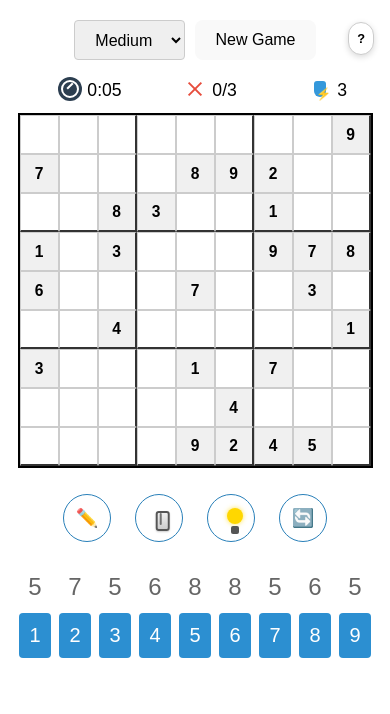
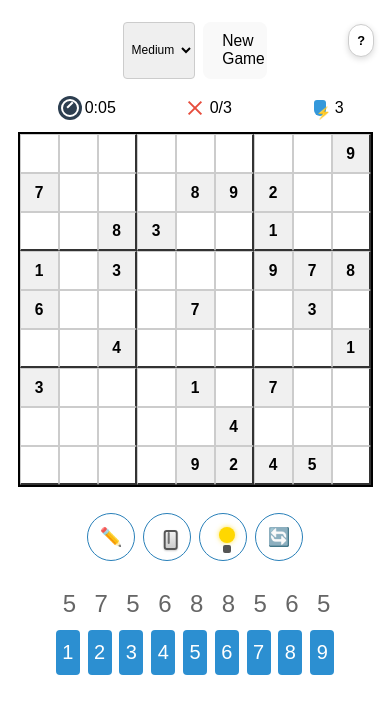
Before and after one commit to kiranofans/sudoku_game, a React (Vite) app: page / in a window 390 px wide. Shown: the top 714 px of the page. Built offline with nearby package versions, Linux system fonts and the light colour scheme; a small style sheet from the web is missing.

Commit message:
test Ui on devices

```diff
--- a/src/App.css
+++ b/src/App.css
@@ -10,11 +10,86 @@
   font-family: Arial, sans-serif;
   padding: 0 1rem;
   max-width: 100%;
+  min-height: auto;
   box-sizing: border-box;
+
 }
 
 body {
   padding: env(safe-area-inset-top) env(safe-area-inset-right) env(safe-area-inset-bottom) env(safe-area-inset-left);
+}
+
+/* Top-right floating How To button */
+.how-to-play-btn {
+  position: fixed;
+  top: 1rem;
+  /* distance from top */
+  right: 1rem;
+  /* distance from right */
+  z-index: 1000;
+  /* make sure it stays above the game UI */
+  background: #fff;
+  border: 1px solid #ccc;
+  border-radius: 50px;
+  /* fully rounded */
+  padding: 0.5rem;
+  margin-top: clamp(0.4rem, 2vw, 0.5rem);
+  margin-left: clamp(0.5rem, 2vw, 40%);
+  font-size: clamp(0.8rem, 2vw, 22px);
+  font-weight: 600;
+  /* cursor: pointer; */
+  box-shadow: 0 2px 6px rgba(0, 0, 0, 0.15);
+}
+
+/* Instruction popup modal */
+.instructions-overlay {
+  position: fixed;
+  inset: 0;
+  /* shorthand for top, right, bottom, left = 0 */
+  background: rgba(0, 0, 0, 0.6);
+  display: flex;
+  justify-content: center;
+  align-items: center;
+  z-index: 999;
+  /* make sure it’s on top */
+}
+
+/* Popup box */
+.instructions-content {
+  background: #fff;
+  padding: 1rem 1rem 1rem 1rem;
+  border-radius: 1.5%;
+  width: 100%;
+  max-width: 500px;
+  max-height: 75vh;
+  overflow-y: auto;
+  box-shadow: 0 6px 18px rgba(0, 0, 0, 0.25);
+  animation: fadeInScale 0.25s ease;
+  margin: 1rem;
+}
+
+/* Close button */
+.instruct-close-btn {
+  margin-top: 20px;
+  padding: 8px 16px;
+  background: #333;
+  color: white;
+  border: none;
+  border-radius: 10%;
+  cursor: pointer;
+}
+
+/* Small entrance animation */
+@keyframes fadeInScale {
+  from {
+    transform: scale(0.9);
+    opacity: 0;
+  }
+
+  to {
+    transform: scale(1);
+    opacity: 1;
+  }
 }
 
 /* Loader container*/
@@ -80,6 +155,7 @@ body {
   justify-content: flex-start;
   font-size: medium;
   width: 100%;
+  height: 100vh;
   min-height: 100vh;
   gap: 0.1rem;
   padding: 6px;
@@ -613,9 +689,10 @@ body {
 .game-info {
   display: flex;
   justify-content: space-around;
+  align-content: center;
   width: 100%;
   margin: 0.5rem 0;
-  font-size: 1.1rem;
+  font-size: clamp(1rem, 2vw, 1.1rem);
 }
 
 /* 图标通用样式 */
@@ -765,7 +842,8 @@ body {
   margin: 16px 0;
   display: flex;
   justify-content: center;
-  gap: 10px;
+  gap: clamp(4px, 2vw, 10px);
+  font-size: clamp(12px, 4vw, 20px);
 }
 
 /* Game over overlay */
@@ -784,7 +862,7 @@ body {
 
 .game-over-content {
   background-color: white;
-  padding: 30px;
+  padding: clamp(20px, 2vw, 30px);
   border-radius: 10px;
   box-shadow: inset;
   text-align: center;
@@ -834,7 +912,7 @@ button {
   /* Sudoku game top margin */
   .game-controls {
     display: flex;
-    margin-top: calc(env(safe-area-inset-top, 0px) + 6rem);
+    /* margin-top: calc(env(safe-area-inset-top, 0px) + 6rem); */
     flex-grow: 1;
     flex-basis: 0;
   }
@@ -870,6 +948,7 @@ button {
   }
 
   .wrapper {
+    overflow-y: auto;
     width: 100%;
   }
 
@@ -919,21 +998,23 @@ button {
 
   /* Number pad: 1 row layout */
   .number-pad {
-    display: flex;
-    grid-template-columns: repeat(9, 1fr);
+    display: grid;
+    grid-template-columns: repeat(auto-fit, minmax(8px, 1fr));
+    grid-auto-rows: 50px;
     /* 9 buttons in one row */
-    gap: 8px;
-    width: 23rem;
+    gap: clamp(0.05rem, 2vw, 0.5rem);
+    width: 100%;
     height: auto;
     max-width: 100%;
     justify-items: center;
     align-content: center;
     /* height of each button */
-    margin: 0 auto 0 16px;
+    margin: 0 auto;
   }
 
   .number-pad button {
     width: 2rem;
+    max-width: 70px;
     height: 2.8rem;
     aspect-ratio: 1 / 1;
     align-self: center;
@@ -942,28 +1023,7 @@ button {
     font-size: clamp(20px, 4vw, 18px);
     /* slightly smaller font */
     padding: 0;
-  }
-
-  /* Top-right floating How To button */
-  .how-to-play-btn {
-    position: fixed;
-    top: 1rem;
-    /* distance from top */
-    right: 1rem;
-    /* distance from right */
-    z-index: 1000;
-    /* make sure it stays above the game UI */
-    background: #fff;
-    border: 1px solid #ccc;
-    border-radius: 50px;
-    /* fully rounded */
-    padding: 0.5rem 0.5rem 0.5rem 0.5rem;
-    margin-top: 0.4rem;
-    margin-left: 0.5rem;
-    font-size: 0.8rem;
-    font-weight: 600;
-    /* cursor: pointer; */
-    box-shadow: 0 2px 6px rgba(0, 0, 0, 0.15);
+    margin: 0 auto;
   }
 
   .counts-and-actionbtn {
@@ -981,20 +1041,24 @@ button {
 
   .horizontal-counts {
     display: flex;
+    justify-content: center;
     align-self: center;
-    gap: 8px;
+    gap: clamp(0.2rem, 2vw, 1rem);
+    margin-bottom: 0.5rem;
+    margin-left: 1.2rem;
   }
 
   .count-item .number {
     display: none;
     font-weight: bold;
-    font-size: clamp(20px, 4vw, 22px);
+    font-size: clamp(20px, 4vw, 24px);
   }
 
   .count-item .remaining {
+    display: flex;
     width: 2rem;
-    max-width: 90vw;
-    gap: 1px;
+    text-align: center;
+    gap: 0.5rem;
     height: auto;
     font-size: clamp(24px, 4vw, 26px);
 
@@ -1003,7 +1067,7 @@ button {
   .action-buttons {
     display: flex;
     grid-template-columns: repeat(2, 1fr);
-    gap: 1.5rem;
+    gap: clamp(0.5rem, 2vw, 0.5rem);
     width: 100%;
     height: auto;
     align-items: center;
@@ -1053,55 +1117,50 @@ button {
     border-right: 2px solid #333;
   }
 
-  /* Instruction popup modal */
-  .instructions-overlay {
-    position: fixed;
-    inset: 0;
-    /* shorthand for top, right, bottom, left = 0 */
-    background: rgba(0, 0, 0, 0.6);
-    display: flex;
-    justify-content: center;
-    align-items: center;
-    z-index: 999;
-    /* make sure it’s on top */
+  .new-game-btn {
+    max-width: 4rem;
   }
 
-  /* Popup box */
-  .instructions-content {
-    background: #fff;
-    padding: 20px 30px;
-    border-radius: 1.5%;
-    width: 90%;
-    max-width: 500px;
-    max-height: 80vh;
-    overflow-y: auto;
-    box-shadow: 0 6px 18px rgba(0, 0, 0, 0.25);
-    animation: fadeInScale 0.25s ease;
-    margin: 1rem;
+  .difficulty-dropdown{
+    max-width: clamp(5.5rem,2vw,6rem);
+    padding:0 0.2rem 0;
+    font-size: clamp(12px,2vw,20px);
+  }
+}
+
+@media (max-width: 410px) {
+   /* Sudoku game top margin */
+  .game-controls {
+    display: flex;
+    /* margin-top: calc(env(safe-area-inset-top, 0px) + 6rem); */
+    flex-grow: 1;
+    flex-basis: 0;
+  }
+  .wrapper{
+    overflow-y: hidden;
+  }
+  .number-pad {
+    display: flex;
+    max-width: 70px;
+    margin: auto;
+    justify-content: center;
+    align-self: center;
+    gap: clamp(0.2rem, 2vw, 0.5rem);
   }
 
-  /* Close button */
-  .instruct-close-btn {
-    margin-top: 20px;
-    padding: 8px 16px;
-    background: #333;
-    color: white;
-    border: none;
-    border-radius: 10%;
-    cursor: pointer;
+  .count-item {
+    max-width: 70px;
+    gap: 3px;
   }
 
-  /* Small entrance animation */
-  @keyframes fadeInScale {
-    from {
-      transform: scale(0.9);
-      opacity: 0;
-    }
-
-    to {
-      transform: scale(1);
-      opacity: 1;
-    }
+  .count-item .remaining {
+    width: 0.5rem;
+    text-align: center;
+    justify-content: center;
+    margin: 0;
   }
 
+  .number-pad button {
+    width: 1.5rem;
+  }
 }
--- a/src/App.tsx
+++ b/src/App.tsx
@@ -292,6 +292,7 @@ function App() {
       <body>
         <div className="wrapper">
           <div className="sudoku-app">
+            {/* Wrap themain game container in scrollable div */}
             {isLoading && (
               <div className="loading-overlay">
                 <div className="loading-bar"
@@ -328,7 +329,7 @@ function App() {
               <h1 className='game-title'>Sudoku Game</h1>
             </div>
             <div className="game-controls">
-              <select
+              <select className='difficulty-dropdown'
                 value={difficulty}
                 onChange={(e) => {
                   setDifficulty(e.target.value as Difficulty);
@@ -341,11 +342,10 @@ function App() {
                 <option value="expert">Expert</option>
               </select>
 
-              <button onClick={startNewGame}>New Game</button>
+              <button className="new-game-btn" onClick={startNewGame}>New Game</button>
 
               {/* How to Play icon button */}
-              <button onClick={() => setShowInstructions(true)} className="how-to-play-btn">
-                <i className="how-to-icon"></i> ?
+              <button onClick={() => setShowInstructions(true)} className="how-to-play-btn">?
               </button>
             </div>
             <div className="game-container">
```
